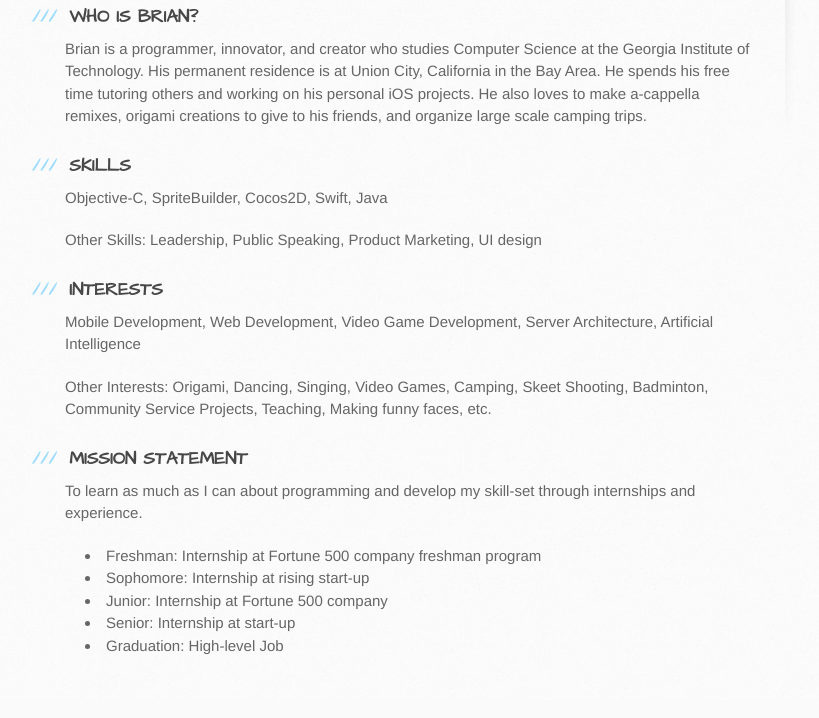
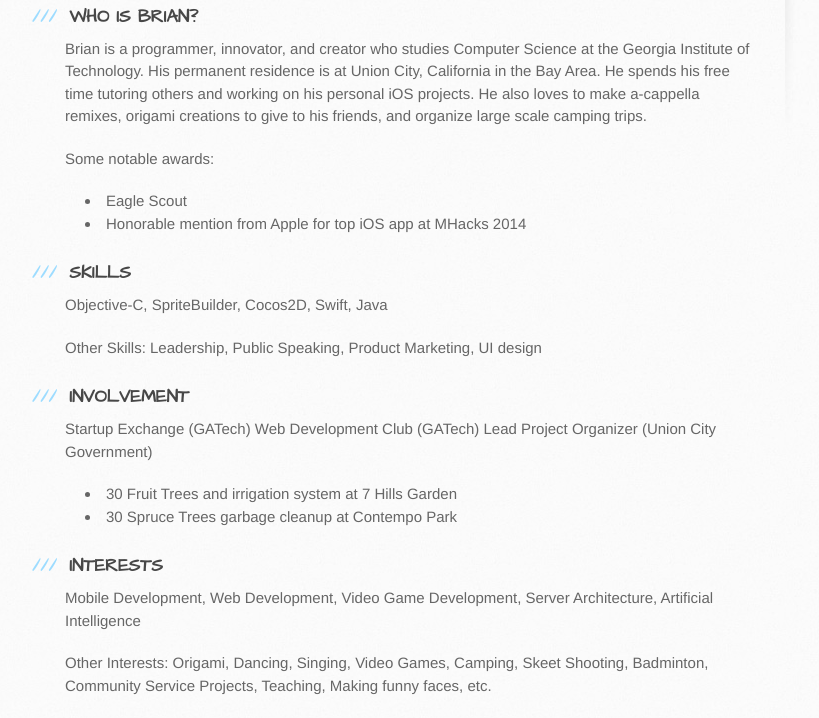
Before and after one commit to brianwang9100/Biography, a plain HTML site: page index.html in a window 1280 px wide. Shown: the part 613-1331 px from the top of the page, without its empty margins (105-924 px from the left). Drawn offline with Linux system fonts and the light colour scheme.

Commit message:
Create gh-pages branch via GitHub

```diff
--- a/index.html
+++ b/index.html
@@ -38,12 +38,31 @@
 
 <p>Brian is a programmer, innovator, and creator who studies Computer Science at the Georgia Institute of Technology. His permanent residence is at Union City, California in the Bay Area. He spends his free time tutoring others and working on his personal iOS projects. He also loves to make a-cappella remixes, origami creations to give to his friends, and organize large scale camping trips.</p>
 
+<p>Some notable awards:</p>
+
+<ul>
+<li>Eagle Scout</li>
+<li>Honorable mention from Apple for top iOS app at MHacks 2014</li>
+</ul>
+
 <h3>
 <a name="skills" class="anchor" href="#skills"><span class="octicon octicon-link"></span></a>SKILLS</h3>
 
 <p>Objective-C, SpriteBuilder, Cocos2D, Swift, Java</p>
 
 <p>Other Skills: Leadership, Public Speaking, Product Marketing, UI design</p>
+
+<h3>
+<a name="involvement" class="anchor" href="#involvement"><span class="octicon octicon-link"></span></a>INVOLVEMENT</h3>
+
+<p>Startup Exchange (GATech)
+Web Development Club (GATech)
+Lead Project Organizer (Union City Government)</p>
+
+<ul>
+<li>30 Fruit Trees and irrigation system at 7 Hills Garden</li>
+<li>30 Spruce Trees garbage cleanup at Contempo Park</li>
+</ul>
 
 <h3>
 <a name="interests" class="anchor" href="#interests"><span class="octicon octicon-link"></span></a>INTERESTS</h3>
```
Also changed, not shown: params.json (+1 -1 lines).
